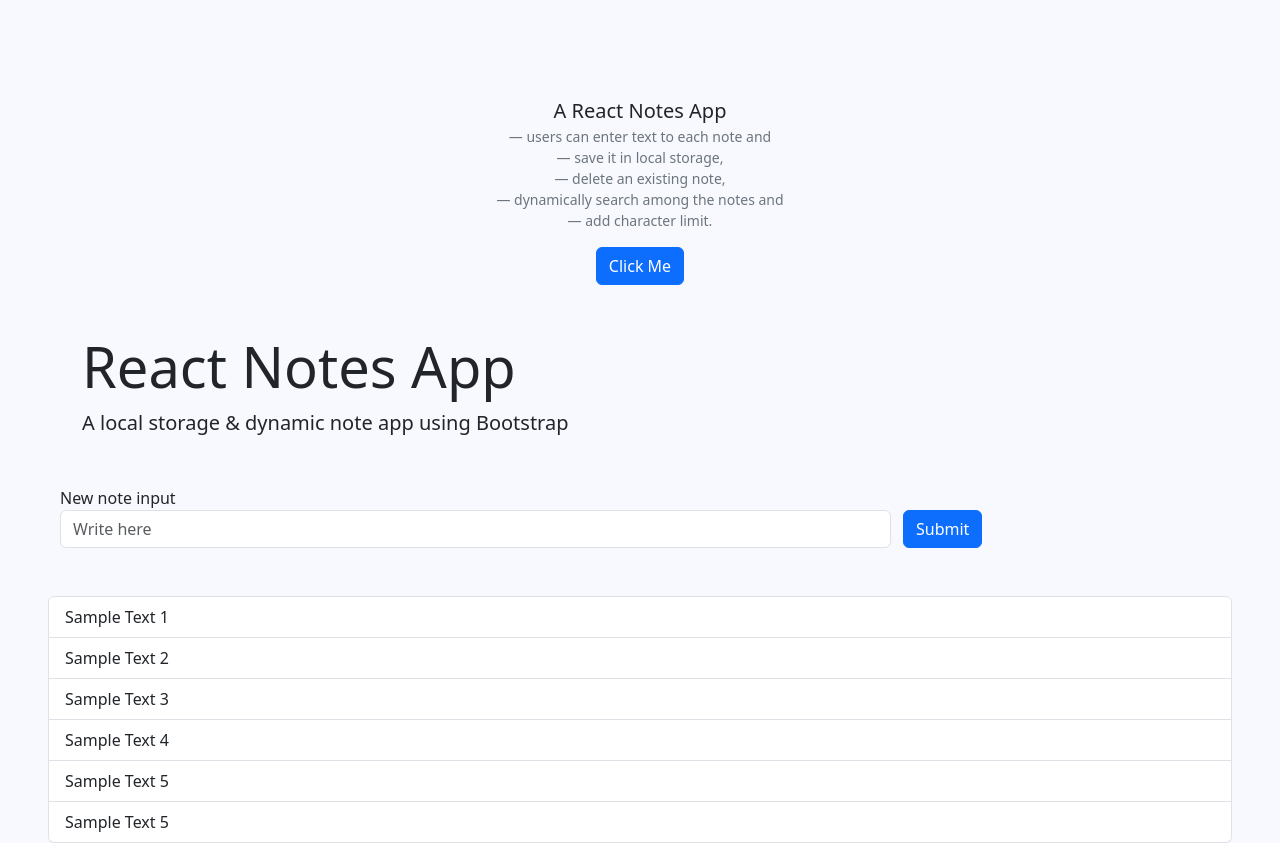
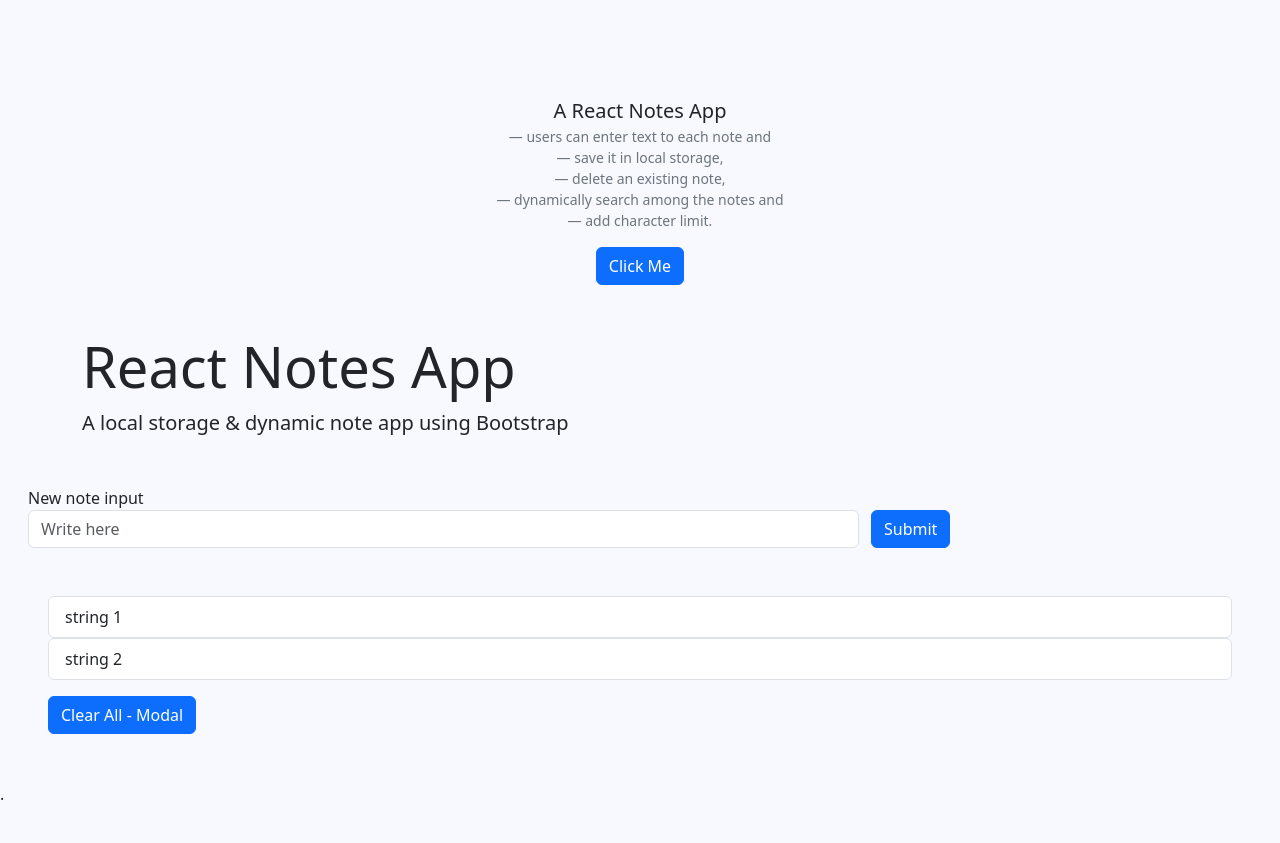
Before and after one commit to solahidris/Project17_T2_ReactNotesApp, a React (Create React App) app: page / in a window 1280 px wide. Shown: the top 843 px of the page. Built offline with nearby package versions, Linux system fonts and the light colour scheme; the HTML template or start-up script is replaced by a standard one.

Commit message:
map with correct layout and add prevent default to add button

```diff
--- a/src/App.js
+++ b/src/App.js
@@ -25,8 +25,10 @@ function App() {
 
   const addNotesTestHandler = (event) => {
     event.preventDefault();
+    if (newNote !== "") {
     setNotesTest([...notesTest, newNote]);
     setNewNote(""); // Reset the input field after adding a note
+    }
   };
 
 
@@ -35,6 +37,10 @@ function App() {
       $('#myInput').trigger('focus');
     });
   }, []);
+
+  const clearAllHandler = () => {
+    setNotesTest([]);
+  };
 
 
   // how to have a local storage in a react app
@@ -85,7 +91,7 @@ function App() {
       </div>
 
         {/* TEST-input for adding note */}
-        <form className="container mt-5 mx-5">
+        <form className="container mt-5 mx-3">
           <div className="row">
             <label htmlFor="exampleFormControlTextarea1">New note input</label>
             <div className="col-9">
@@ -105,32 +111,17 @@ function App() {
           </div>
         </form>
 
-
-
         {/* basic notes text */}
-      <ul class="list-group mt-5 mx-5">
-        <li class="list-group-item">Sample Text 1</li>
-        <li class="list-group-item">Sample Text 2</li>
-        <li class="list-group-item">Sample Text 3</li>
-        <li class="list-group-item">Sample Text 4</li>
-        <li class="list-group-item">Sample Text 5</li>
-        <li class="list-group-item">Sample Text 5</li>
-      </ul>
-
-        {/* map item list from array */}
-      {/* notesItemList */}
-      {/* <div>
-      {notesItemList.map((input)=>(
-        <li>{notesItemList}</li>
-      ))}
-      </div> */}
-
         {/* map test */}
-      {notesTest.map((note, index) => (<li key={index}>{note}</li>))}
-
-      <ul class="list-group mx-5 mt-5">
-        <li class="list-group-item">text abc</li>
-      </ul>
+      <div class="mt-5">
+        {notesTest.map((note, index) => (
+          <ul class="list-group">
+            <li key={index} class="list-group-item mx-5">
+              {note}
+            </li>
+          </ul>
+        ))}
+      </div>
 
         {/* map item list - sample */}
       {/* List Items Generator */}
@@ -185,7 +176,7 @@ function App() {
               </div>
               <div className="modal-footer">
                 <button type="button" className="btn btn-secondary" data-bs-dismiss="modal">Close</button>
-                <button type="button" className="btn btn-primary">Clear All</button>
+                <button onClick={clearAllHandler} type="button" className="btn btn-primary" data-bs-dismiss="modal">Clear All</button>
               </div>
             </div>
           </div>
```
